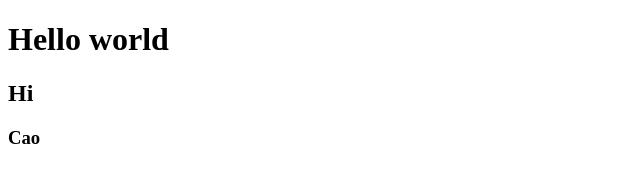
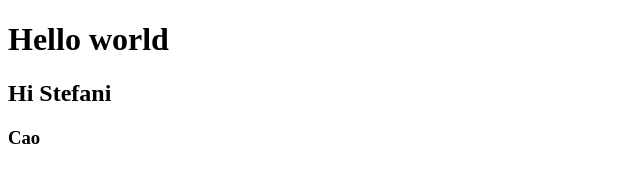
Before and after one commit to bonnieparker/GIT-html, a plain HTML site: page index.html in a window 1280 px wide. Shown: the whole page, without its empty margins (0-640 px from the left). Drawn offline with Linux system fonts and the light colour scheme.

Commit message:
Change h2

```diff
--- a/index.html
+++ b/index.html
@@ -6,7 +6,7 @@
   </head>
   <body>
     <h1>Hello world</h1>
-    <h2>Hi</h2>
+    <h2>Hi Stefani</h2>
     <h3>Cao</h3>
   </body>
 </html>
```
